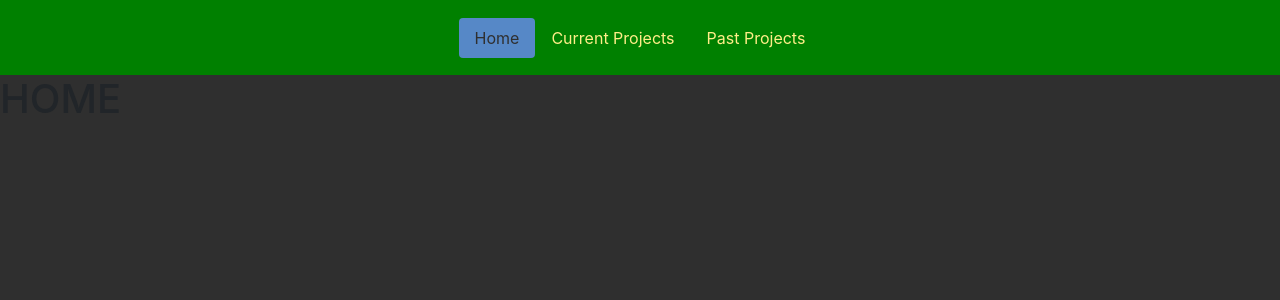
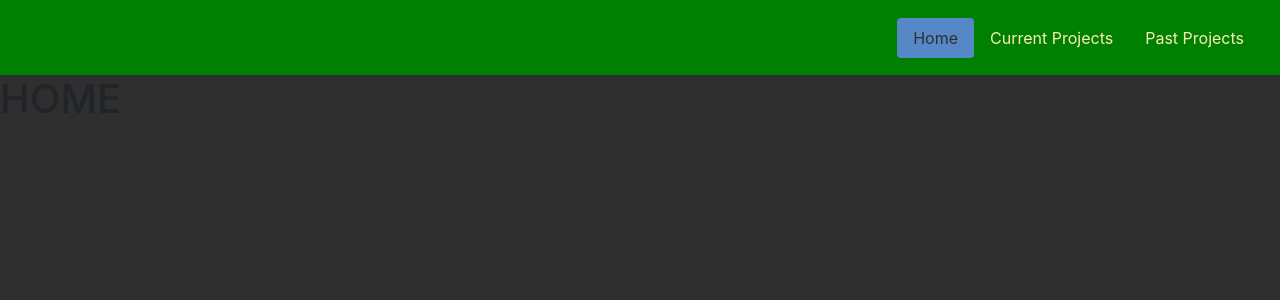
Before and after one commit to Kaytster/Kaytster-Portfolio, a PHP site: page / in a window 1280 px wide. Shown: the top 300 px of the page. Run offline with PHP 8.4, Linux system fonts and the light colour scheme.

Commit message:
switching to fruitger aero theme and design. Added light and dark mode

```diff
--- a/index.html
+++ b/index.html
@@ -8,7 +8,7 @@
     <!-- Bootstrap CSS -->
      <link rel="stylesheet" href="https://cdn.jsdelivr.net/npm/bootstrap@4.4.1/dist/css/bootstrap.min.css" integrity="sha384-Vkoo8x4CGsO3+Hhxv8T/Q5PaXtkKtu6ug5TOeNV6gBiFeWPGFN9MuhOf23Q9Ifjh" crossorigin="anonymous">
     <!-- My CSS -->
-     <link rel="stylesheet" href="welcome.css">
+     <link rel="stylesheet" href="welcome-dark.css">
 
     <!-- Bootstrap Javascript -->
      <script src="https://code.jquery.com/jquery-3.4.1.slim.min.js" integrity="sha384-J6qa4849blE2+poT4WnyKhv5vZF5SrPo0iEjwBvKU7imGFAV0wwj1yYfoRSJoZ+n" crossorigin="anonymous"></script>
@@ -20,7 +20,7 @@
     <link rel="stylesheet" href="https://fonts.googleapis.com/css2?family=Poppins">
 </head>
 <body>
-    <ul class="nav nav-pills justify-content-center">
+    <ul class="nav nav-pills justify-content-end">
         <li class="nav-item">
             <a class="nav-link active" aria-current="page" href="index.html">Home</a>
         </li>
--- a/site-colours.css
+++ b/site-colours.css
@@ -6,11 +6,30 @@
 /* TEXT --- Jasmine #FFEE88 */
 
 :root {
-    --primary: #008000;
-    --secondary: #DD1155;
-    --accent: #5688C7;
-    --background: #2F2F2F;
-    --text: #FFEE88;
+    /* DARK MODE */
+    --primaryD: #008000;
+        --primary-lightD: #3ca23c;
+        --primary-darkD: #035403;
+    --secondaryD: #DD1155;
+        --secondary-lightD: #e45182;
+        --secondary-darkD: #a61042;
+    --accentD: #5688C7;
+        --accent-lightD: #86b1e6;
+        --accent-darkD: #3f6da4;
+    --backgroundD: #2F2F2F;
+    --textD: #f8eeb5;
+    /* LIGHT MODE */
+    --primaryL: #008000;
+        --primary-lightL: #3ca23c;
+        --primary-darkL: #035403;
+    --secondaryL: #5688C7;
+        --secondary-lightL: #86b1e6;
+        --secondary-darkL: #3f6da4;
+    --accentL: #DD1155;
+        --accent-lightL: #e45182;
+        --accent-darkL: #a61042;
+    --backgroundL: #f8eeb5;
+    --textL: #2F2F2F;
 }
 
 
--- /dev/null
+++ b/welcome-dark.css
@@ -0,0 +1,32 @@
+@import "site-colours.css";
+
+body {
+    background-color: var(--backgroundD);
+}
+
+.nav {
+    background-color: var(--primaryD);
+    height: 75px;
+    width: 100%;
+    display: flex;
+    align-items: center;
+}
+
+.nav-pills {
+    padding-right: 20px;
+}
+.nav-pills .nav-link {
+    transition: all 0.3s ease;
+    background-color: transparent;
+}
+.nav-pills .nav-link:hover {
+    background-color: var(--accent-lightD);
+}
+.nav-pills .nav-link.active, .nav-pills .show > .nav-link{
+    color: var(--backgroundD);
+    background-color: var(--accentD);
+}
+
+.nav-pills a {
+    color: var(--textD);
+}
--- a/welcome.css
+++ /dev/null
@@ -1,22 +0,0 @@
-@import "site-colours.css";
-
-body {
-    background-color: var(--background);
-}
-
-.nav {
-    background-color: var(--primary);
-    height: 75px;
-    width: 100%;
-    display: flex;
-    align-items: center;
-}
-
-.nav-pills .nav-link.active, .nav-pills .show > .nav-link{
-    color: var(--background);
-    background-color: var(--accent);
-}
-
-.nav-pills a {
-    color: var(--text);
-}
```
Also changed, not shown: welcome-light.css (added).
